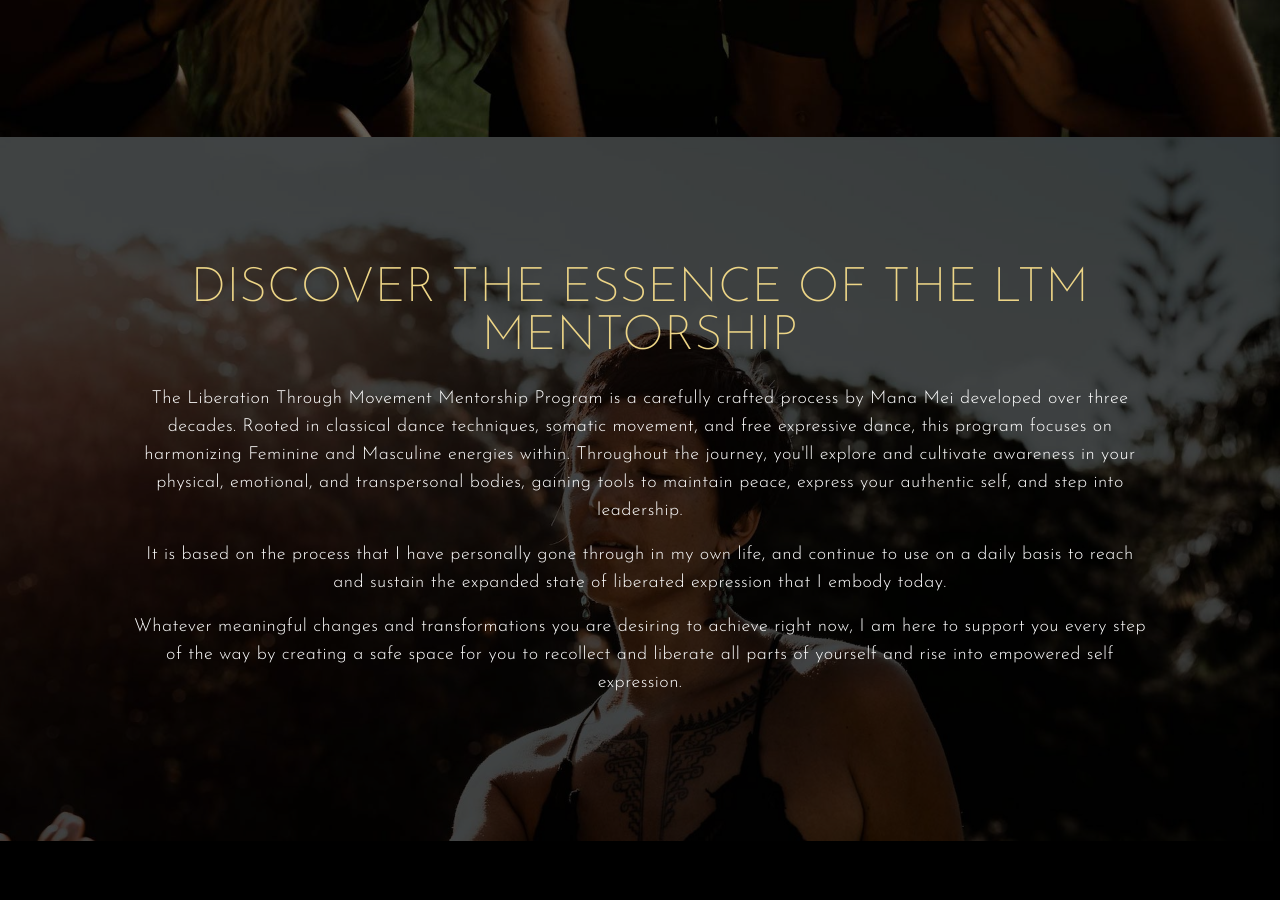
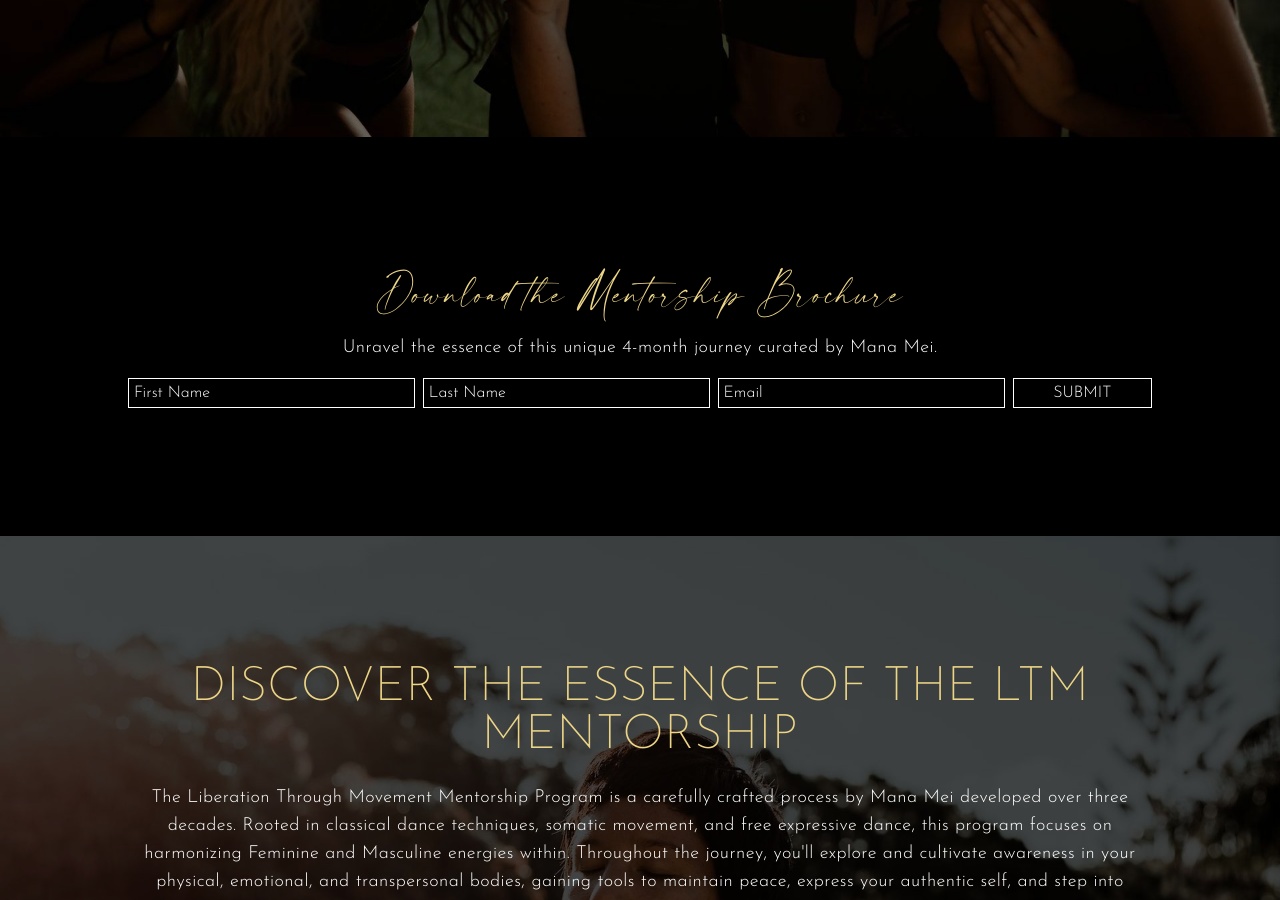
Before and after one commit to brittwoodard/manamei, a Jekyll site: the page built from liberation-through-movement-mentorship.html, in a window 1280 px wide and 900 px high, scrolled down 737 px. Built offline with Jekyll 4.4.1, drawn with Linux system fonts in a browser that asks for light colours; nearby versions of some CDN libraries; library files that are not in the unit come from our copies; comment, search, counter and statistics services are not loaded; some of the changed text lies outside the part shown.

Commit message:
mentorship

```diff
--- /dev/null
+++ b/_includes/cta-brochure-1.html
@@ -0,0 +1,5 @@
+<section class="p-10p text-center bg-overlay {{page.brochure-1.background-image.overlay_style}}bg-image-style {{page.brochure-1.border}}" style="background-image: url('{{page.brochure-1.background-image.background_image}}'); background-position: {{page.brochure-1.background-image.image_focus}};">
+    <h2 class="text-md-serif text-feature">{{page.brochure-1.heading}}</h2>
+    <p>{{page.brochure-1.description_html}}</p>
+    {% include form-mentorship-brochure.html %}
+  </section>
--- /dev/null
+++ b/_includes/cta-brochure-2.html
@@ -0,0 +1,5 @@
+<section class="p-10p text-center bg-overlay {{page.brochure-2.background-image.overlay_style}}bg-image-style {{page.brochure-2.border}}" style="background-image: url('{{page.brochure-2.background-image.background_image}}'); background-position: {{page.brochure-2.background-image.image_focus}};">
+    <h2 class="text-md-serif text-feature">{{page.brochure-2.heading}}</h2>
+    <p>{{page.brochure-2.description_html}}</p>
+    {% include form-mentorship-brochure.html %}
+  </section>
--- /dev/null
+++ b/_includes/form-mentorship-brochure.html
@@ -0,0 +1,21 @@
+<!-- Mentorship Brochure Download -->
+<form>
+    <div class="grid md:grid-cols-7 gap-2">
+        <div class="md:col-span-2">
+            <input type="text" id="first-name" name="first-name" placeholder=" First Name"
+                class="bg-transparent border border-white w-full">
+        </div>
+
+        <div class="md:col-span-2">
+            <input type="text" id="last-name" name="last-name" placeholder=" Last Name"
+                class="bg-transparent border border-white w-full">
+        </div>
+
+        <div class="md:col-span-2">
+            <input type="email" id="email" name="email" placeholder=" Email"
+                class="bg-transparent border border-white w-full">
+        </div>
+
+        <button type="submit" class="button-form">Submit</button>
+    </div>
+</form>
--- a/liberation-through-movement-mentorship.html
+++ b/liberation-through-movement-mentorship.html
@@ -17,19 +17,13 @@ heading:
     url:
   background_image: /uploads/images/manamei-24.jpg
   overlay_style: medium
-banner:
-  - image_path:
-    title: Phase 1
-    benefit: Connection to the physical body
-  - image_path:
-    title: Phase 2
-    benefit: Connection to the emotional body
-  - image_path:
-    title: Phase 3
-    benefit: Connection to the transpersonal body
-  - image_path:
-    title: Phase 4
-    benefit: The art of authentic space holding and LTM Facilitator training
+brochure-1:
+  heading: Download the Mentorship Brochure
+  description_html: Unravel the essence of this unique 4-month journey curated by Mana Mei.
+  background-image:
+    background_image:
+    image_focus:
+    overlay_style:
 course-description:
   heading: Discover the essence of the LTM Mentorship
   description_html: <p>The Liberation Through Movement Mentorship Program is a carefully crafted process by Mana Mei developed over three decades. Rooted in classical dance techniques, somatic movement, and free expressive dance, this program focuses on harmonizing Feminine and Masculine energies within. Throughout the journey, you'll explore and cultivate awareness in your physical, emotional, and transpersonal bodies, gaining tools to maintain peace, express your authentic self, and step into leadership.</p><p>It is based on the process that I have personally gone through in my own life, and continue to use on a daily basis to reach and sustain the expanded state of liberated expression that I embody today.</p><p>Whatever meaningful changes and transformations you are desiring to achieve right now, I am here to support you every step of the way by creating a safe space for you to recollect and liberate all parts of yourself and rise into empowered self expression.</p>
@@ -179,6 +173,14 @@ cta:
     background_image: /uploads/images/manamei-22.jpg
     background-position: center
     overlay_style: medium
+brochure-2:
+  heading: Still have questions?
+  description_html: Download the Liberation Through Movement Mentorship brochure to learn more.
+  background-image:
+      background_image:
+      image_focus:
+      overlay_style:
+  border: border-y border-feature
 seo:
   title:
   description:
@@ -189,7 +191,8 @@ seo:
 <!-- Course Heading -->
 {% include hero-banner-course.html %}
 
-<!-- Video -->
+<!-- Brochure Download -->
+{% include cta-brochure-1.html %}
 
 <!-- Course Description -->
 {% include description-course.html %}
@@ -219,3 +222,6 @@ seo:
 
 <!-- CTA -->
 {% include cta-course.html %}
+
+<!-- Brochure Download -->
+{% include cta-brochure-2.html %}
```
